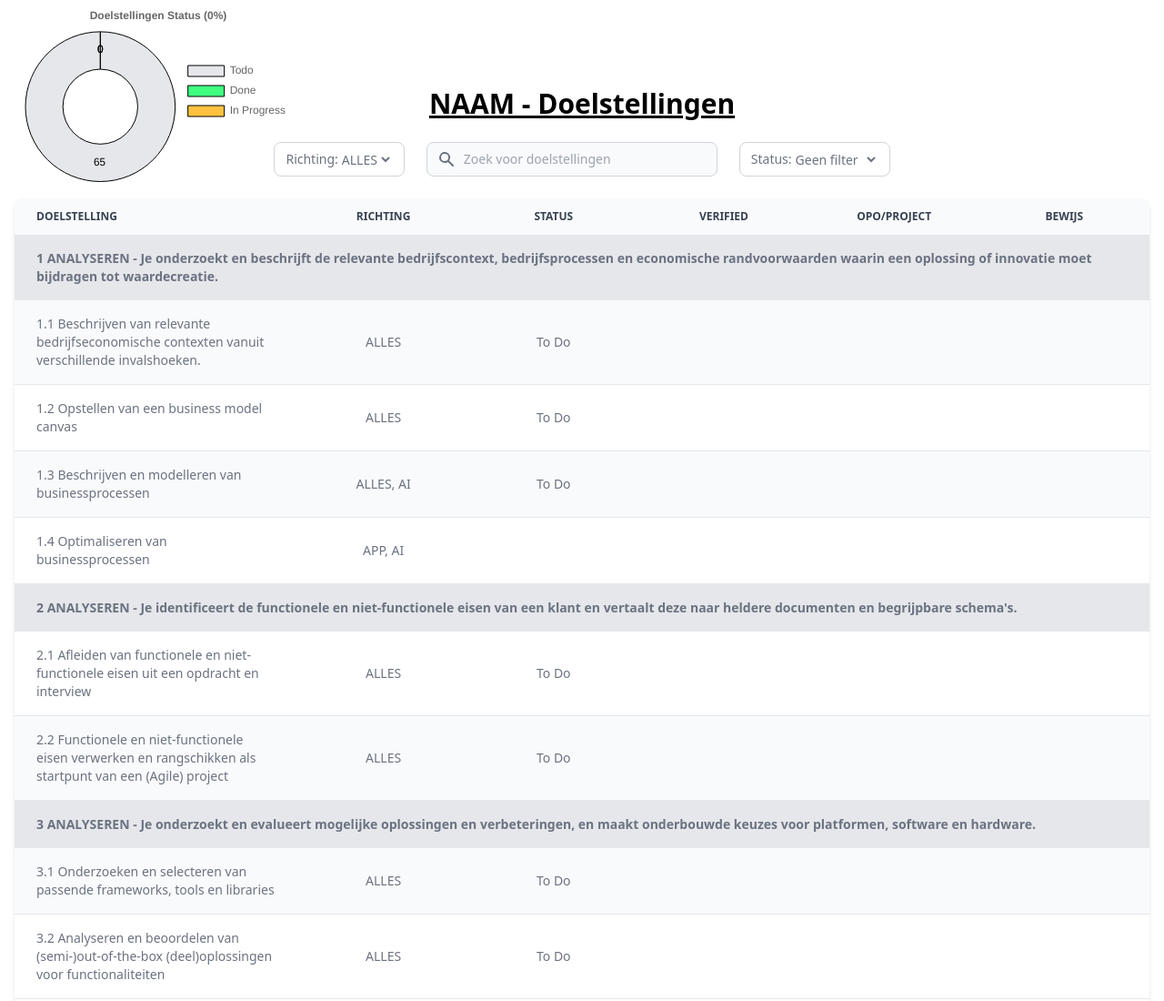
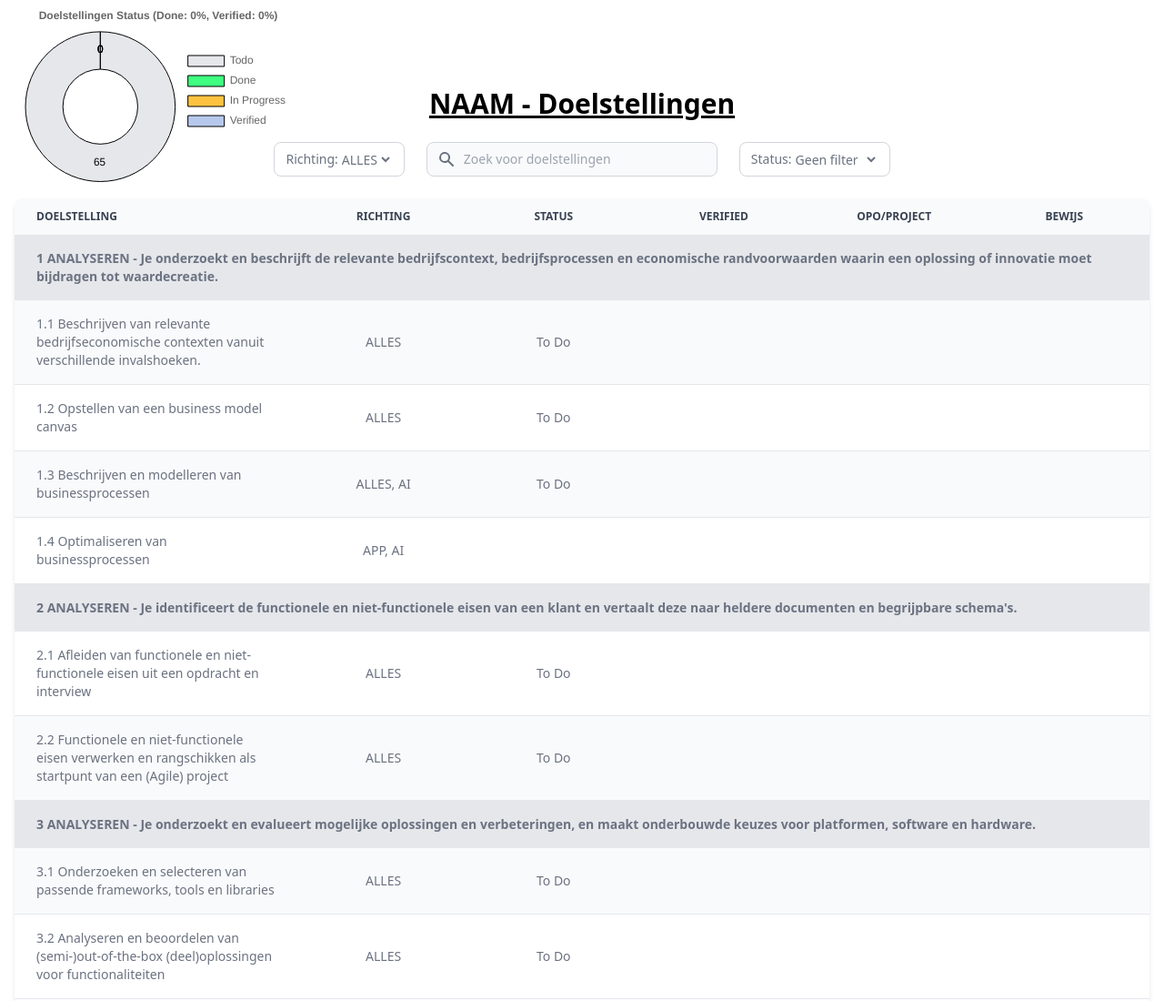
Before and after one commit to Thomas-More-Digital-Innovation/2324-DI-Doelstellingen, a plain HTML site: page index.html in a window 1280 px wide. Shown: the top 1100 px of the page at 91% size. Drawn offline with Linux system fonts and the light colour scheme.

Commit message:
Updates
- Added accordions
- Updated readme
- Added verified to graph

```diff
--- /dev/null
+++ b/accordion.js
@@ -0,0 +1,22 @@
+function makeAccordion(...props) {
+  let string = ``;
+  for (const k in props) {
+    string += `
+      <div class='accordion-item w-full ${k == 0 && 'rounded-t-xl'}'>
+        <div class='header cursor-pointer flex justify-between items-center p-5 font-medium text-gray-500 border ${k != props.length-1 && "border-b-0"} border-gray-200 ${k == 0 && 'rounded-t-xl'} hover:bg-blue-100'>
+          <p>${props[k].title}</p>
+          <svg xmlns='http://www.w3.org/2000/svg' class='circle border border-gray-500 rounded-full p-1 flex-none' width='30' height='30' viewBox='0 0 24 24' stroke-width='2' stroke='currentColor' fill='none' stroke-linecap='round' stroke-linejoin='round'>
+            <path class='line' d='M12 5l0 14'></path>
+            <path d='M5 12l14 0'></path>
+          </svg>
+        </div>
+        <div class='hidden toggle border border-gray-200'>
+          <div class='p-5 text-black'>
+            ${props[k].text}
+          </div>
+        </div>
+      </div>
+    `;
+  }
+  return `<div class='w-full mb-5'>${string}</div>`;
+}
--- a/index.html
+++ b/index.html
@@ -9,6 +9,7 @@
     <meta name="author" content="NAAM">
     <meta name="description" content="Doelstellingen voor Thomas More Geel - Digital Innovation">
     <script src="tailwind.js"></script>
+    <script src="accordion.js"></script>
     <script src="doelstellingen.js"></script>
     <script src="tailwind.config.js"></script>
     <script src="chart.js"></script>
@@ -16,10 +17,9 @@
   </head>
 
   <body>
-    <canvas id="chart" height="200" class="absolute ml-6"></canvas>
+    <canvas id="chart" height="200" class="absolute ml-6 scale-50 lg:scale-100"></canvas>
     <div class="flex justify-center items-center flex-col">
       <h1 class="text-3xl font-bold underline pt-24">NAAM - Doelstellingen</h1>
-      <p id="counters" class=""></p>
       <div class="flex gap-6 pt-6">
         <div
           class="inline-flex items-center text-gray-500 bg-white border border-gray-300 focus:outline-none hover:bg-gray-100 focus:ring-4 focus:ring-gray-100 font-medium rounded-lg text-sm px-3 py-1.5">
@@ -66,7 +66,7 @@
     <div id="model" class="hidden fixed justify-center items-center bg-black/50 w-full h-full z-10 top-0">
       <div class="bg-white p-6 rounded-lg relative w-2/4 max-h-[75%] overflow-y-auto">
         <div class="flex justify-center items-center flex-col flex-wrap">
-          <h1 class="text-2xl font-bold underline">Bewijs</h1>
+          <h1 id="modelTitle" class="text-2xl font-bold underline"></h1>
           <button onclick="closeModel()"
             class="absolute font-bold text-red-500 right-1 top-1 px-2 py-1 rounded-lg text-xl">X</button>
           <p id="modelText" class="w-full break-words pt-6"></p>
--- a/index.js
+++ b/index.js
@@ -10,8 +10,8 @@ const richtingenSelect = document.getElementById("richtingen");
 const search = document.getElementById("search");
 const tableBody = document.getElementById("tableBody");
 const model = document.getElementById("model");
+const modelTitle = document.getElementById("modelTitle");
 const modelText = document.getElementById("modelText");
-const counters = document.getElementById("counters");
 
 window.onload = () => { generate(); };
 
@@ -53,6 +53,7 @@ function generate() {
   let countTodo = 0;
   let countDone = 0;
   let countInProgress = 0;
+  let countVerified = 0;
   for (const [k, v] of Object.entries(states)) { k == "n" ? statesSelect.innerHTML += `<option value="${k}" selected>${v["label"]}</option>` : statesSelect.innerHTML += `<option value="${k}">${v["label"]}</option>`; }
   let r = [];
   for (const [a, b] of Object.entries(doelstellingen)) {
@@ -70,6 +71,7 @@ function generate() {
         if (d["status"] == "d") countDone++;
         if (d["status"] == "ip") countInProgress++;
         if (d["status"] == "td") countTodo++;
+        if (d["verified"] != "") countVerified++;
         color = states[d["status"]]["color"] || "odd:bg-white even:bg-gray-50 hover:bg-gray-100";
       };
       for (const [e, f] of Object.entries(d["type"])) {
@@ -84,7 +86,7 @@ function generate() {
         <td class="px-6 py-4">${status}</td>
         <td class="px-6 py-4">${d["verified"] || ""}</td>
         <td class="px-6 py-4">${d["project"] || ""}</td>
-        <td class="px-6 py-4">${d["bewijs"] ? `<button onclick="openModel(\`${d["bewijs"]}\`)" class="hover:filter hover:brightness-50"><svg xmlns="http://www.w3.org/2000/svg" width="2em" height="2em" viewBox="0 0 24 24"><path fill="#2563eb" d="M12 9a3 3 0 0 0-3 3a3 3 0 0 0 3 3a3 3 0 0 0 3-3a3 3 0 0 0-3-3m0 8a5 5 0 0 1-5-5a5 5 0 0 1 5-5a5 5 0 0 1 5 5a5 5 0 0 1-5 5m0-12.5C7 4.5 2.73 7.61 1 12c1.73 4.39 6 7.5 11 7.5s9.27-3.11 11-7.5c-1.73-4.39-6-7.5-11-7.5"/></svg></button>` : ""}</td>
+        <td class="px-6 py-4">${d["bewijs"] ? `<button onclick="openModel(${c.split(" ")[0]}, \`${d["bewijs"]}\`)" class="hover:filter hover:brightness-50"><svg xmlns="http://www.w3.org/2000/svg" width="2em" height="2em" viewBox="0 0 24 24"><path fill="#2563eb" d="M12 9a3 3 0 0 0-3 3a3 3 0 0 0 3 3a3 3 0 0 0 3-3a3 3 0 0 0-3-3m0 8a5 5 0 0 1-5-5a5 5 0 0 1 5-5a5 5 0 0 1 5 5a5 5 0 0 1-5 5m0-12.5C7 4.5 2.73 7.61 1 12c1.73 4.39 6 7.5 11 7.5s9.27-3.11 11-7.5c-1.73-4.39-6-7.5-11-7.5"/></svg></button>` : ""}</td>
       </tr>
       `;
     }
@@ -95,15 +97,17 @@ function generate() {
     labels: [
       'Todo',
       'Done',
-      'In Progress'
+      'In Progress',
+      'Verified'
     ],
     datasets: [{
       label: 'Aantal',
-      data: [countTodo, countDone, countInProgress],
+      data: [countTodo, countDone, countInProgress, countVerified],
       backgroundColor: [
         '#e5e7eb',
         '#40ff80',
-        '#ffc240'
+        '#ffc240',
+        '#b6c8eb'
       ],
       hoverOffset: 4
     }]
@@ -124,7 +128,7 @@ function generate() {
         },
         title: {
           display: true,
-          text: `Doelstellingen Status (${Math.round((((countDone/total)*100) + Number.EPSILON) * 100) / 100}%)`,
+          text: `Doelstellingen Status (Done: ${calc(countDone, total)}%, Verified: ${calc(countVerified, total)}%)`,
         }
       },
       layout: {
@@ -138,14 +142,39 @@ function generate() {
   for (const v of r) { v == "ALLES" ? richtingenSelect.innerHTML += `<option value="${v}" selected>${v}</option>` : richtingenSelect.innerHTML += `<option value="${v}">${v}</option>`; }
 }
 
-function openModel(data) {
+function calc(type, max) {
+  return Math.round((((type / max) * 100) + Number.EPSILON) * 100) / 100;
+}
+
+function openModel(number, data) {
   model.classList.remove("hidden");
   model.classList.add("flex");
+  modelTitle.innerHTML = `Bewijs ${number}`;
   modelText.innerHTML = data;
+  checkAccordions();
 }
 
 function closeModel() {
   model.classList.add("hidden");
   model.classList.remove("flex");
+  modelTitle.innerHTML = "";
   modelText.innerHTML = "";
 }
+
+function checkAccordions() {
+  const items = document.querySelectorAll('.accordion-item');
+  items.forEach(item => {
+    const header = item.querySelector('.header');
+    header.addEventListener('click', () => {
+      const toggle = item.querySelector('.toggle');
+      const circle = item.querySelector('.circle');
+      const line = item.querySelector('.line');
+
+      circle.classList.toggle("border-blue-600");
+      header.classList.toggle("bg-blue-100");
+      header.classList.toggle("text-blue-600");
+      toggle.classList.toggle("hidden");
+      line.classList.toggle("hidden");
+    });
+  });
+}
```
Also changed, not shown: 1 other file.
